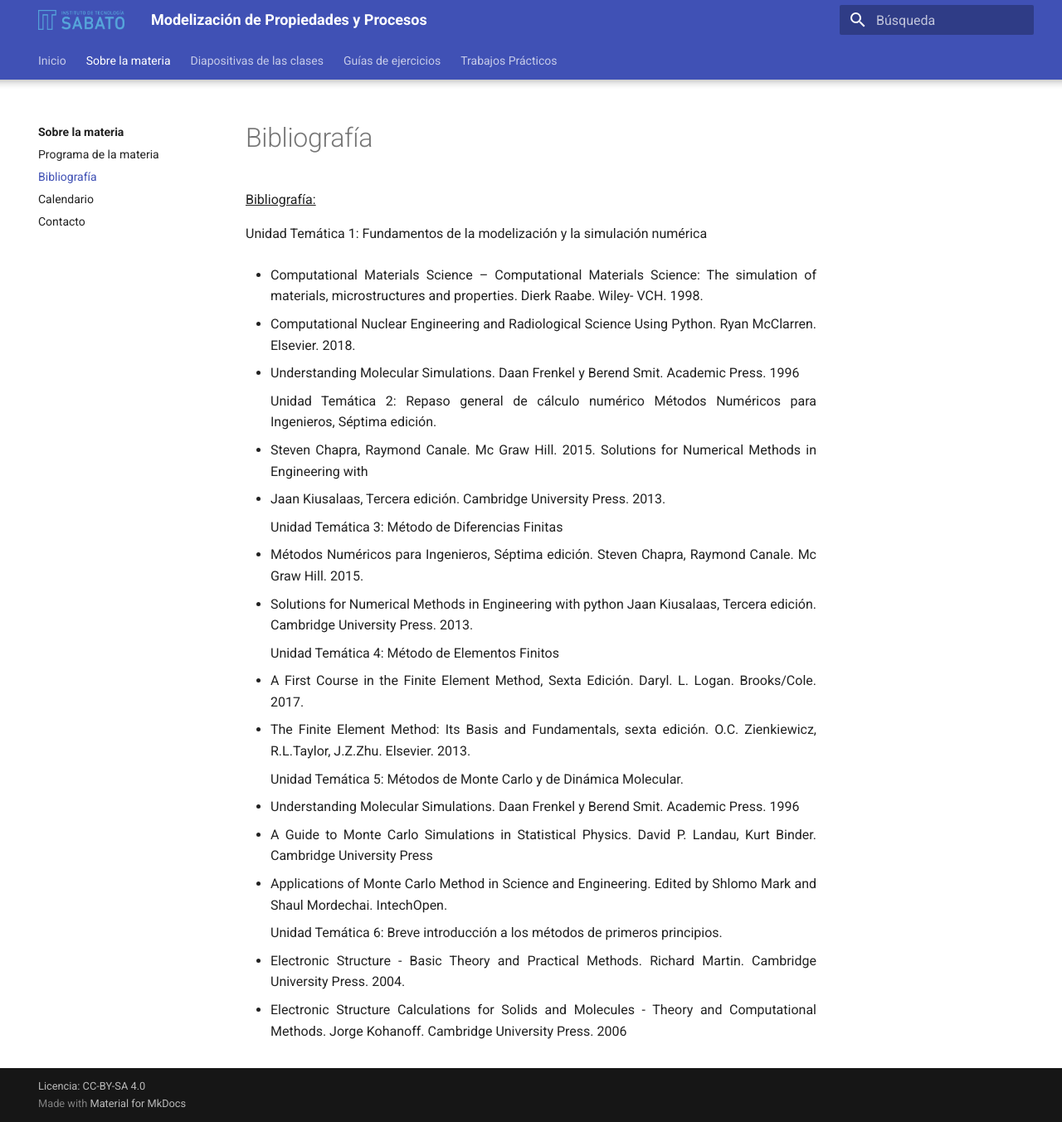
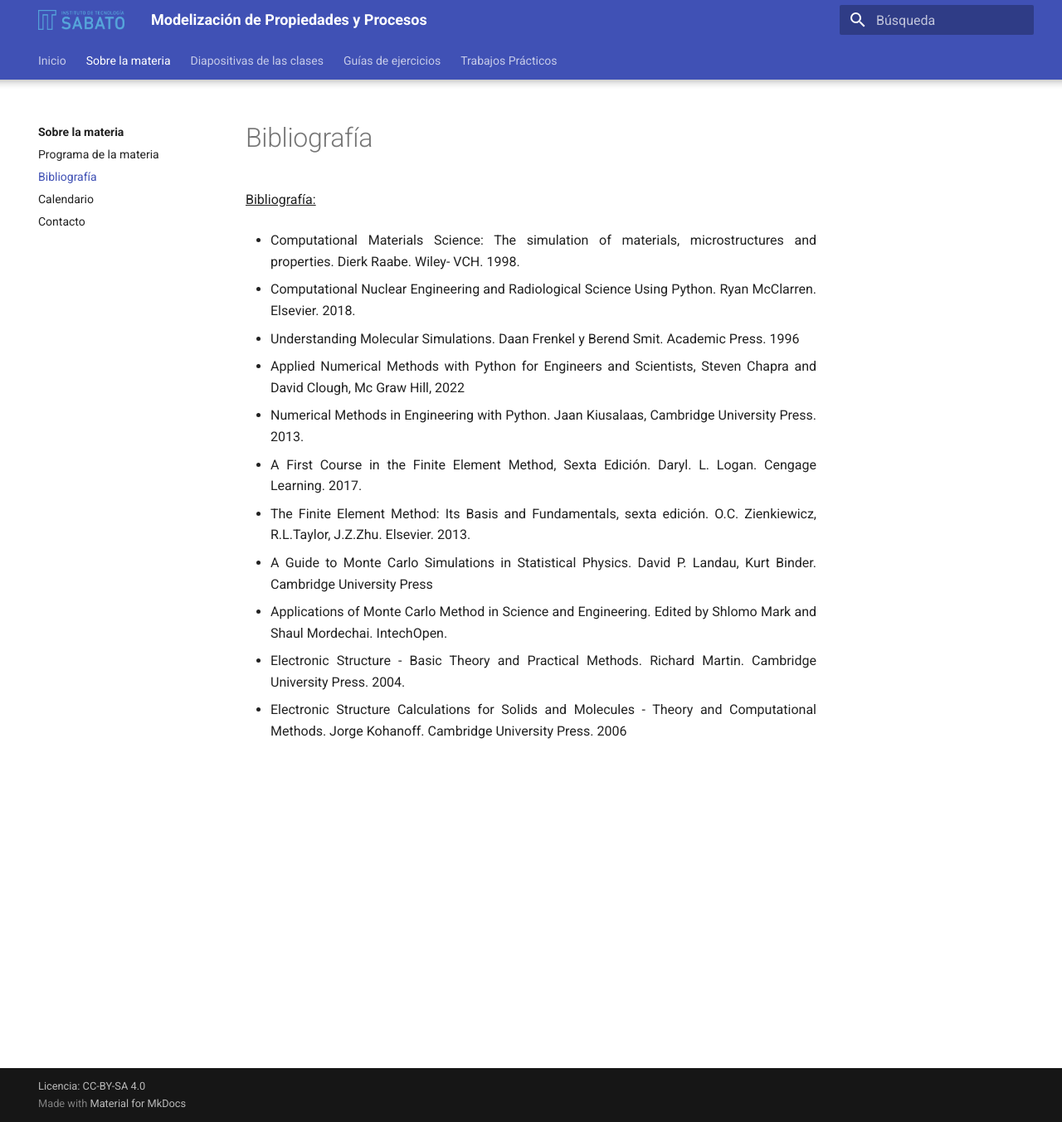
Before and after one commit to modelsabato/modelsabato.github.io, an MkDocs documentation site: the page built from docs/about/bibliografia.md, in a window 1280 px wide and 1353 px high. Shown: the whole window at 83% size. Built offline with MkDocs 1.6.1 and Material for MkDocs 9.7.7, drawn with Linux system fonts in a browser that asks for light colours; nearby versions of some CDN libraries; library files that are not in the unit come from our copies.

Commit message:
Add files via upload

```diff
--- a/docs/about/bibliografia.md
+++ b/docs/about/bibliografia.md
@@ -1,11 +1,7 @@
 <u>Bibliografía:</u>
 
-Unidad Temática 1: Fundamentos de la modelización y la simulación
-numérica
-
--   Computational Materials Science – Computational Materials Science:
-    The simulation of materials, microstructures and properties. Dierk
-    Raabe. Wiley- VCH. 1998.
+-   Computational Materials Science: The simulation of materials,
+    microstructures and properties. Dierk Raabe. Wiley- VCH. 1998.
 
 -   Computational Nuclear Engineering and Radiological Science Using
     Python. Ryan McClarren. Elsevier. 2018.
@@ -13,34 +9,17 @@ numérica
 -   Understanding Molecular Simulations. Daan Frenkel y Berend Smit.
     Academic Press. 1996
 
-    Unidad Temática 2: Repaso general de cálculo numérico Métodos
-    Numéricos para Ingenieros, Séptima edición.
+-   Applied Numerical Methods with Python for Engineers and Scientists,
+    Steven Chapra and David Clough, Mc Graw Hill, 2022
 
--   Steven Chapra, Raymond Canale. Mc Graw Hill. 2015. Solutions for
-    Numerical Methods in Engineering with
-
--   Jaan Kiusalaas, Tercera edición. Cambridge University Press. 2013.
-
-    Unidad Temática 3: Método de Diferencias Finitas
-
--   Métodos Numéricos para Ingenieros, Séptima edición. Steven Chapra,
-    Raymond Canale. Mc Graw Hill. 2015.
-
--   Solutions for Numerical Methods in Engineering with python Jaan
-    Kiusalaas, Tercera edición. Cambridge University Press. 2013.
-
-    Unidad Temática 4: Método de Elementos Finitos
+-   Numerical Methods in Engineering with Python. Jaan Kiusalaas,
+    Cambridge University Press. 2013.
 
 -   A First Course in the Finite Element Method, Sexta Edición.
-    Daryl. L. Logan. Brooks/Cole. 2017.
+    Daryl. L. Logan. Cengage Learning. 2017.
 
 -   The Finite Element Method: Its Basis and Fundamentals, sexta
     edición. O.C. Zienkiewicz, R.L.Taylor, J.Z.Zhu. Elsevier. 2013.
-
-    Unidad Temática 5: Métodos de Monte Carlo y de Dinámica Molecular.
-
--   Understanding Molecular Simulations. Daan Frenkel y Berend Smit.
-    Academic Press. 1996
 
 -   A Guide to Monte Carlo Simulations in Statistical Physics. David P.
     Landau, Kurt Binder. Cambridge University Press
@@ -48,9 +27,6 @@ numérica
 -   Applications of Monte Carlo Method in Science and Engineering.
     Edited by Shlomo Mark and Shaul Mordechai. IntechOpen.
 
-    Unidad Temática 6: Breve introducción a los métodos de primeros
-    principios.
-
 -   Electronic Structure - Basic Theory and Practical Methods. Richard
     Martin. Cambridge University Press. 2004.
 
```
Also changed, not shown: docs/about/calendario.md (+2 -2 lines).
